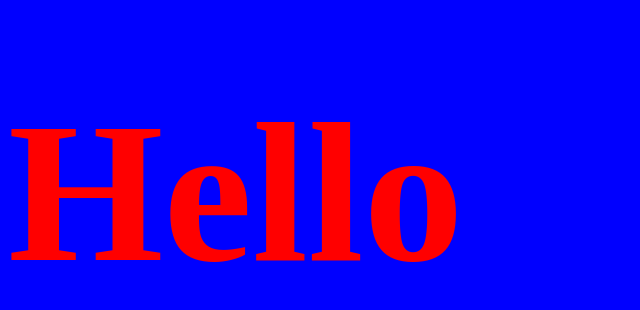
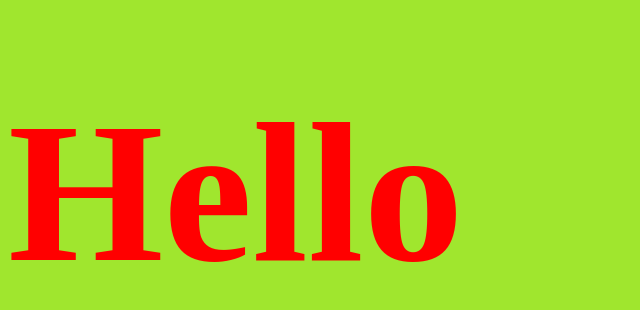
Before and after one commit to EvanErickson/anotherone, a plain HTML site: page index.html in a window 1280 px wide. Shown: the part 56-366 px from the top of the page, without its empty margins (0-640 px from the left). Drawn offline with Linux system fonts and the light colour scheme.

Commit message:
changed background color

```diff
--- a/index.html
+++ b/index.html
@@ -11,7 +11,7 @@
       font-size: 200px;
     }
     body{
-      background-color: blue;
+      background-color: rgb(160, 230, 46);
     }
   </style>
 </head>
```
